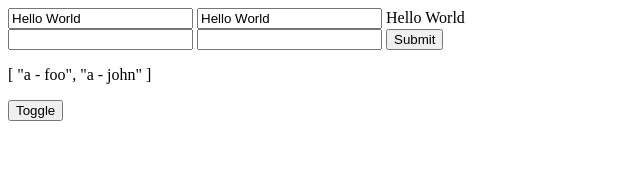
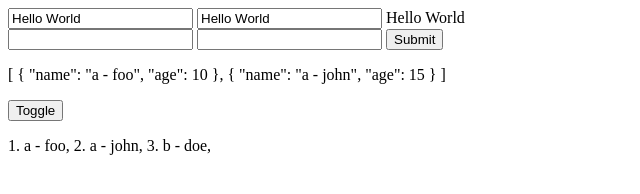
Before and after one commit to watr-sheep/Vue, a plain HTML site: page index.html in a window 1280 px wide. Shown: the whole page, without its empty margins (0-640 px from the left). Drawn offline with nearby package versions, Linux system fonts and the light colour scheme.

Commit message:
Loops
Part 7

```diff
--- a/index.html
+++ b/index.html
@@ -32,6 +32,13 @@
                 </span>
 
             </p>
+            <p>
+                <span v-for="(item, index) in list">
+                    <span>
+                       {{index + 1}}. {{item.name}},
+                    </span>
+                </span>
+            </p>
 
         </div>
 
@@ -48,9 +55,9 @@
                         password: ""
                     },
                     list: [
-                        "a - foo",
-                        "a - john",
-                        "b - doe"
+                        {name:"a - foo", age: 10},
+                        {name:"a - john", age: 15},
+                        {name:"b - doe", age: 20}
                     ],
                     show: true,
                     user:null
@@ -78,7 +85,7 @@
                     },
                     filterList: function() {
                         return this.list.filter(x => {
-                            return x.indexOf("a") === 0
+                            return x.name.indexOf("a") === 0
                         })
                     }
                 }
```
